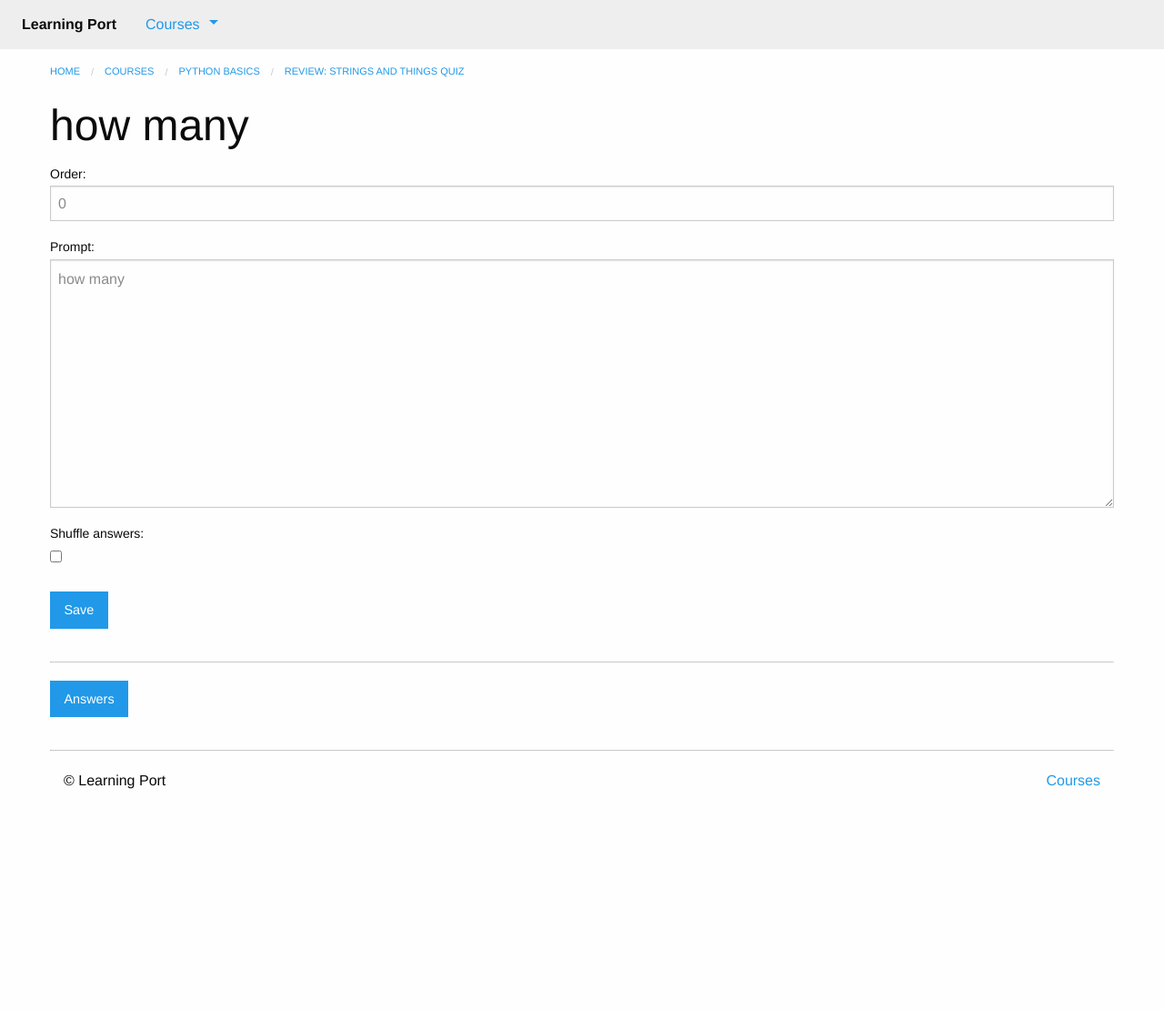
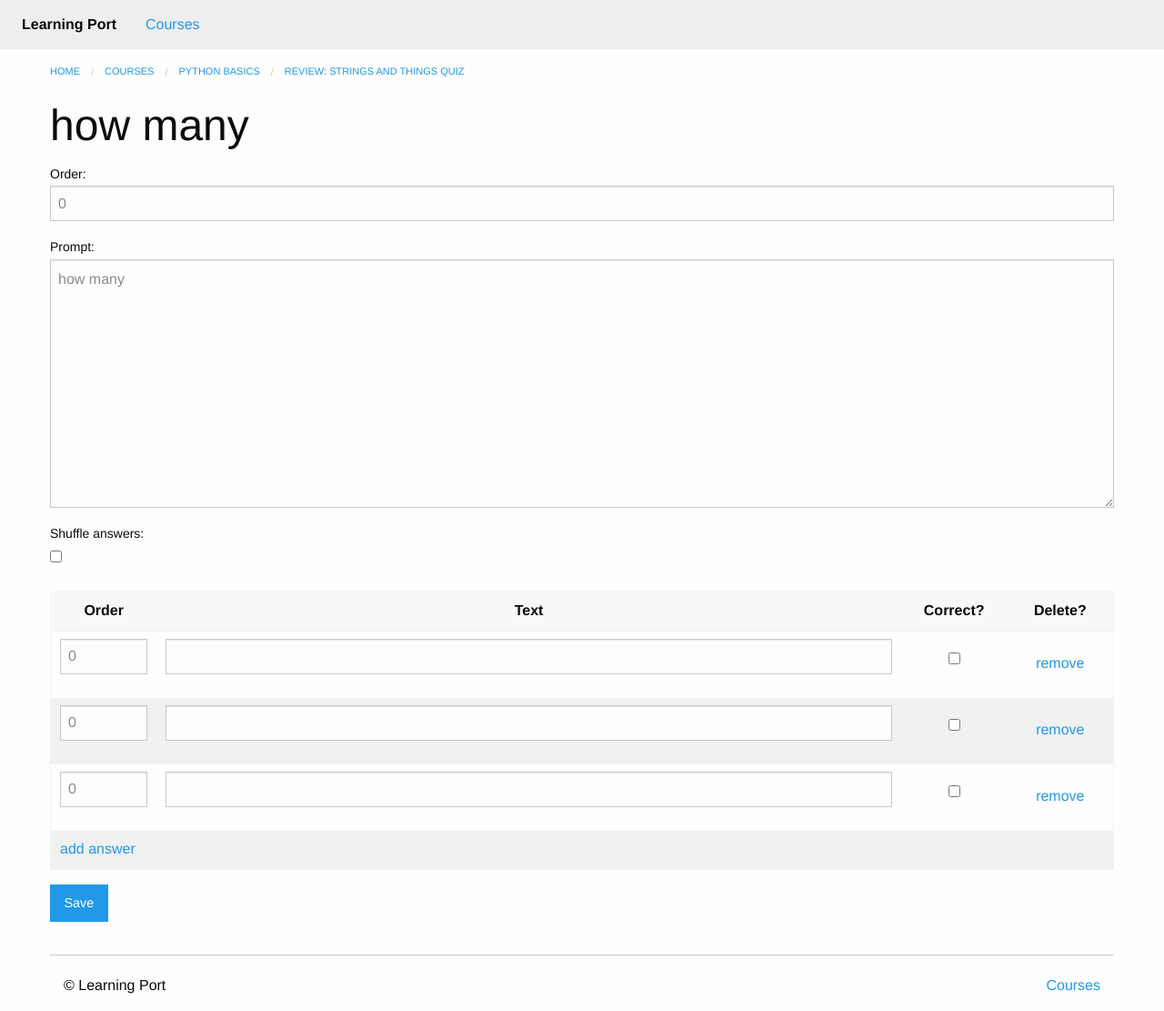
Before and after one commit to glennsvel90/learning_port, a Django app: page /courses/1/edit_question/1/ in a window 1280 px wide. Shown: the whole page at 91% size. Before the commit the page ends 867 px from the top, so only its background shows below. Run offline with Django 3.2, Linux system fonts and the light colour scheme; a user stored in the database is signed in; data comes from the database, SQL or seed files in the repository; both versions use the stored data as it was after the commit; data that the repository does not hold is empty; some libraries are stand-ins or nearby versions.

Commit message:
added inline formsets to questions

```diff
--- a/courses/forms.py
+++ b/courses/forms.py
@@ -13,14 +13,24 @@ class QuizForm(forms.ModelForm):
             'total_questions',
         ]
 
+class QuestionForm(forms.ModelForm):
+    class Media:
+        css = {'all':('course/css/order.css',)}
+        js = (
+            'courses/js/vendor/jquery.fn.sortable.min.js',
+            'courses/js/order.js'
+        )
 
-class TrueFalseQuestionForm(forms.ModelForm):
+
+
+
+class TrueFalseQuestionForm(QuestionForm):
     class Meta:
         model = models.TrueFalseQuestion
         fields = ['order', 'prompt']
 
 
-class MultipleChoiceQuestionForm(forms.ModelForm):
+class MultipleChoiceQuestionForm(QuestionForm):
     class Meta:
         model = models.MultipleChoiceQuestion
         fields = [
@@ -41,5 +51,14 @@ class AnswerForm(forms.ModelForm):
 AnswerFormSet = forms.modelformset_factory(
     models.Answer,
     form=AnswerForm,
-    extra=2
+    extra=2,
 )
+
+AnswerInlineFormSet=forms.inlineformset_factory(
+    models.Question,
+    models.Answer,
+    extra=2,
+    fields=('order','text','correct'),
+    formset=AnswerFormSet,
+    min_num=1,
+)
--- a/courses/templates/courses/question_form.html
+++ b/courses/templates/courses/question_form.html
@@ -15,11 +15,51 @@
     <form method="POST" action="">
         {% csrf_token %}
         {{ form.as_p }}
+        {{ formset.management_form }}
+        <table role="grid" class="stack hover" style="width:100%">
+          <thead>
+            <tr>
+              <th scope="col" class="text-center" style="width: 10%">Order</th>
+              <th scope="col" class="text-center">Text</th>
+              <th scope="col" class="text-center" style="width: 10%">Correct?</th>
+              <th scope="col" class="text-center" style="width: 10%">Delete?</th>
+            </tr>
+          </thead>
+          <tbody class="order">
+            {% for form in formset %}
+              <tr class="answer-form {% if form.instance.pk %}item{% else %}new{% endif %}">
+                <td>{{ form.id }}{{ form.order }}</td>
+                <td>{{ form.text }}</td>
+                <td class="text-center">{{ form.correct }}</td>
+                {% if form.instance.pk %}
+                  <td class="text-center">{{ form.DELETE }}</td>
+                {% else %}
+                  <td class="text-center">
+
+                  </td>
+                {% endif %}
+              </tr>
+            {% endfor %}
+          </tbody>
+        </table>
         <input type="submit" class="button" value="Save">
     </form>
-    {% if user.is_authenticated and form.instance.pk %}
-        <hr>
-        <a href="{% url 'courses:create_answer' question_pk=form.instance.pk %}" class="button">Answers</a>
-    {% endif %}
 </div>
 {% endblock %}
+
+
+{% block css %}
+  {{ form.media.css }}
+{% endblock %}
+
+{% block javascript %}
+  {% load static from staticfiles %}
+  {{ form.media.js }}
+  <script src="{% static 'js/vendor/jquery.formset.js' %}"></script>
+  <script>
+    $('.answer-form').formset({
+      addText: 'add answer',
+      deleteText: 'remove'
+    });
+  </script>
+{% endblock %}
--- a/courses/views.py
+++ b/courses/views.py
@@ -74,19 +74,31 @@ def create_question(request, quiz_pk, question_type):
         form_class = forms.MultipleChoiceQuestionForm
 
     form = form_class()
+    answer_forms = forms.AnswerInlineFormSet(
+        queryset = models.Answer.object.none()
+    )
 
     if request.method == 'POST':
         form = form_class(request.POST)
-        if form.is_valid():
+        answer_forms = forms.AnswerInlineFormSet(
+            request.POST,
+            queryset=models.Answer.objects.none()
+        )
+        if form.is_valid() and answer_forms.is_valid():
             question = form.save(commit=False)
             question.quiz = quiz
             question.save()
+            answers = answer_forms.save(commit=False)
+            for answer in answers:
+                answer.question = question
+                ansswer.save()
             messages.success(request, "Added question")
             return HttpResponseRedirect(quiz.get_absolute_url())
 
     return render(request, 'courses/question_form.html', {
             'quiz': quiz,
-            'form': form
+            'form': form,
+            'formset': answer_forms
     })
 
 
@@ -101,16 +113,30 @@ def edit_question(request, quiz_pk, question_pk):
         form_class = forms.MultipleChoiceQuestionForm
         question = question.multiplechoicequestion
     form = form_class(instance=question)
+    answer_forms = forms.AnswerInlineFormSet(
+        queryset=form.instance.answer_set.all()
+    )
 
     if request.method == 'POST':
         form = form_class(request.POST, instance=question)
-        if form.is_valid():
+        answer_forms = forms.AnswerInlineFormSet(
+            request.POST,
+            queryset=form.instance.answer_set.all()
+        )
+        if form.is_valid() and answer_forms.is_valid():
             form.save()
+            answers = answer_forms.save(commit=False)
+            for answer in answers:
+                answer.question = question
+                answer.save()
+            for answer in answer_forms.deleted_objects:
+                answer.delete()
             messages.success(request, "Updated question")
             return HttpResponseRedirect(question.quiz.get_absolute_url())
     return render(request, 'courses/question_form.html', {
             'form': form,
-            'quiz': question.quiz
+            'quiz': question.quiz,
+            'formset': answer_forms
     })
 
 
```
Also changed, not shown: db.sqlite3.
